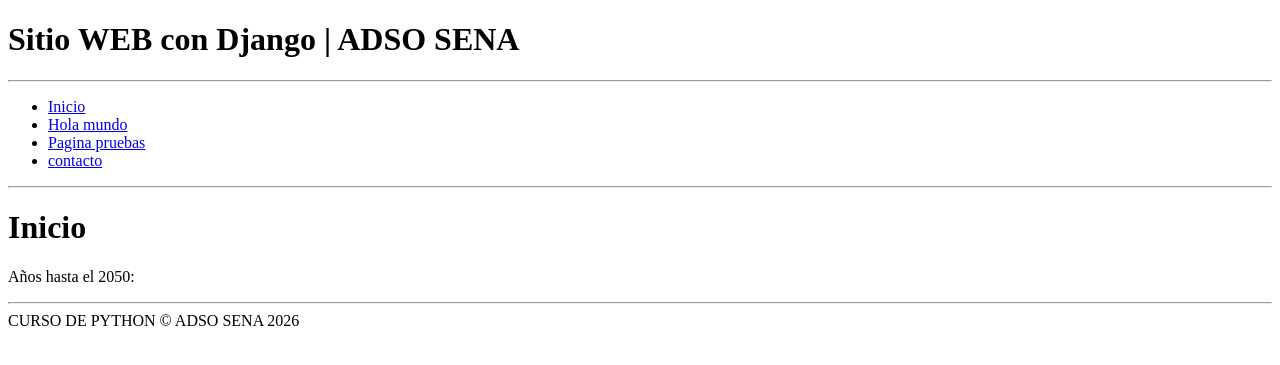
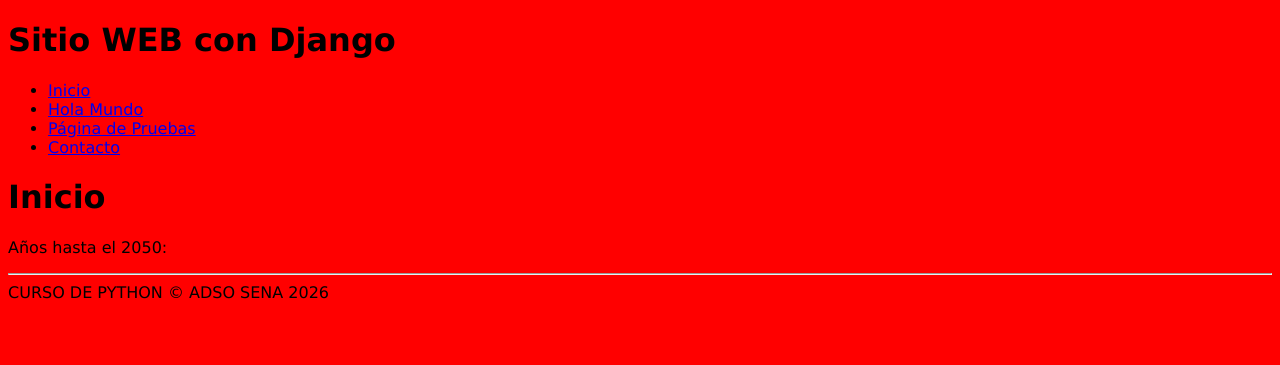
Before and after one commit to russellortiz12-create/Primer-proyecto-Django, a Django app: page / in a window 1280 px wide. Shown: the top 365 px of the page. Run offline with Django 5.2, Linux system fonts and the light colour scheme.

Commit message:
fix: Modificamos el layout para acomodar la estructura en nuestra pagina web con Django

```diff
--- /dev/null
+++ b/22-django/AprendiendoDjango/miapp/static/css/styles.css
@@ -0,0 +1,4 @@
+body {
+    font-family: Verdana, Geneva, Tahoma, sans-serif;
+    background-color: red;
+}
--- a/22-django/AprendiendoDjango/miapp/templates/layout.html
+++ b/22-django/AprendiendoDjango/miapp/templates/layout.html
@@ -1,3 +1,5 @@
+{% load static %}
+
 <!doctype html>
 <html lang="es">
 <head>
@@ -7,29 +9,40 @@
         {% block title %}
 
         {% endblock %}
-        | ADSO SENA</title>
+        | ADSO SENA
+    </title>
+    <link rel="stylesheet" type="text/css" href="{% static 'css/styles.css' %}"/>
 
 </head>
 <body>
-    <h1>Sitio WEB con Django | ADSO SENA </h1>
-    <hr/>
+
+    <!-- Cabecera de la pagina-->
+    <header>
+        <div id"logotipo">
+            <!-- logo Django-->
+            <h1> Sitio WEB con Django </h1>
+        </div>
+    </header>
+
+    <nav>
             <ul>
                 <li>
                     <a href="/inicio">Inicio</a>
                 </li>
                 <li>
-            <a href="/hola-mundo">Hola mundo</a>
+                    <a href="/hola-mundo">Hola Mundo</a>
                 </li>
                 <li>
-            <a href="/pagina-pruebas">Pagina pruebas</a>
+                    <a href="/pagina-pruebas">Página de Pruebas</a>
                 </li>
                 <li>
-            <a href="/contacto">contacto</a>
+                    <a href="/contacto">Contacto</a>
                 </li>
             </ul>
-    <hr/>
+    </nav>
 
     <div id="content">
+        <h2 class="title"Titulo de prueba></h2>
         {% block content %}
             <!-- Código que viene de los templates -->
              <strong>contenido del bloque original</strong>
```
Lines whose indentation alone changed are shown as unchanged.
